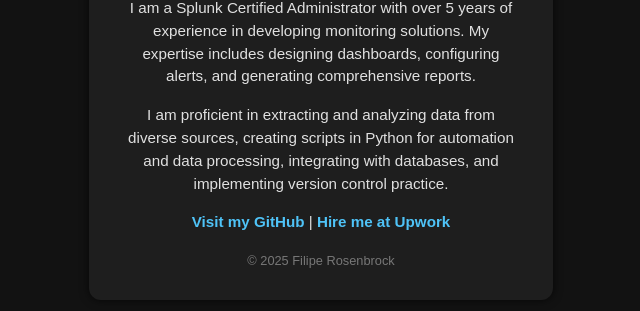
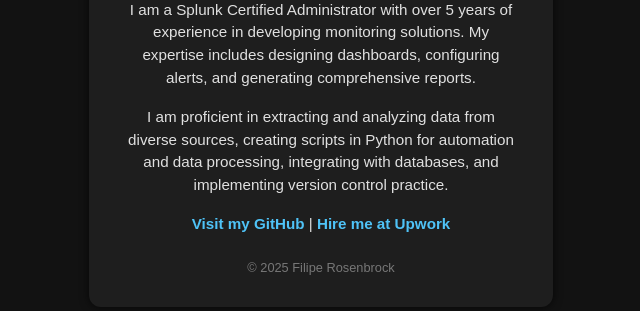
Before and after one commit to frosenbrock/frosenbrock, a plain HTML site: page index.html in a window 1280 px wide. Shown: the part 373-684 px from the top of the page, without its empty margins (319-959 px from the left). Drawn offline with Linux system fonts and the light colour scheme.

Commit message:
improve style

```diff
--- a/index.html
+++ b/index.html
@@ -25,7 +25,9 @@
       border-radius: 12px;
       box-shadow: 0 0 10px rgba(0,0,0,0.7);
       max-width: 400px;
+      width: 90%;
       text-align: center;
+      margin: 1rem;
     }
 
     .profile-pic {
@@ -33,7 +35,7 @@
       height: 120px;
       border-radius: 50%;
       object-fit: cover;
-      margin-bottom: 1rem;
+      margin-bottom: 1.5rem;
       border: 2px solid #333;
     }
 
@@ -59,9 +61,16 @@
     }
 
     .footer {
-      margin-top: 1.2rem;
+      margin-top: 1.5rem;
       font-size: 0.8rem;
       color: #777;
+    }
+
+    @media (min-width: 600px) {
+      .container {
+        margin: 2rem;
+        width: auto;
+      }
     }
   </style>
 </head>
@@ -77,7 +86,8 @@
       I am proficient in extracting and analyzing data from diverse sources, creating scripts in Python for automation and data processing, integrating with databases, and implementing version control practice.
     </p>
     <p>
-      <a href="https://github.com/frosenbrock" target="_blank">Visit my GitHub</a> | <a href="https://www.upwork.com/freelancers/~0183391c0fd60e08f6" target="_blank">Hire me at Upwork</a>
+      <a href="https://github.com/frosenbrock" target="_blank">Visit my GitHub</a> |
+      <a href="https://www.upwork.com/freelancers/~0183391c0fd60e08f6" target="_blank">Hire me at Upwork</a>
     </p>
     <div class="footer">
       &copy; 2025 Filipe Rosenbrock
```
